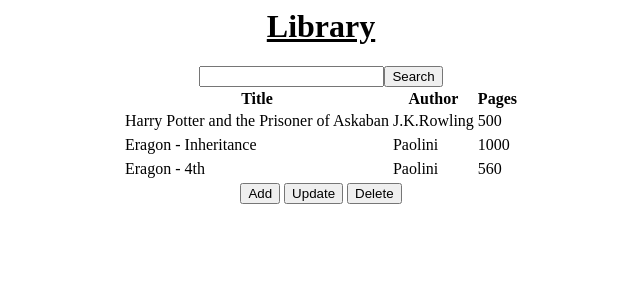
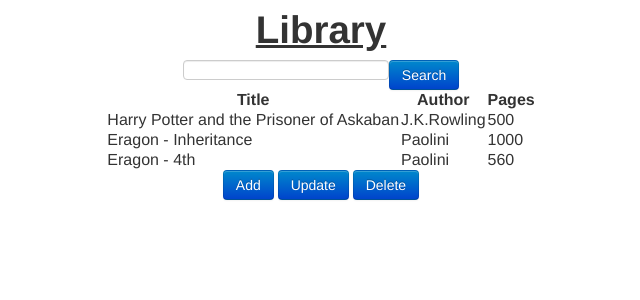
Before and after one commit to RaghavRamesh/Bibliothecam, a Django app: page /books/ in a window 1280 px wide. Shown: the top 300 px of the page, without its empty margins (319-959 px from the left). Run offline with Django 3.2, Linux system fonts and the light colour scheme; data comes from the database, SQL or seed files in the repository; parts of the project's set-up code (start-up, migrations or seed data) failed here and were passed over.

Commit message:
Added CSS component to buttons
Added CSS component to buttons in index.html using Bootstrap

```diff
--- a/django/templates/books/index.html
+++ b/django/templates/books/index.html
@@ -1,4 +1,29 @@
 <html>
+<link rel = "stylesheet" type = "text/css" href = "bootstrap.css">
+<style type = "text/css">
+	.btn-primary {
+	color: #ffffff;
+	text-shadow: 0 -1px 0 rgba(0, 0, 0, 0.25);
+	background-color: #006dcc;
+	*background-color: #0044cc;
+	background-image: -moz-linear-gradient(top, #0088cc, #0044cc);
+	background-image: -webkit-gradient(linear, 0 0, 0 100%, from(#0088cc), to(#0044cc));
+	background-image: -webkit-linear-gradient(top, #0088cc, #0044cc);
+	background-image: -o-linear-gradient(top, #0088cc, #0044cc);
+	background-image: linear-gradient(to bottom, #0088cc, #0044cc);
+	background-repeat: repeat-x;
+	border-color: #0044cc #0044cc #002a80;
+	border-color: rgba(0, 0, 0, 0.1) rgba(0, 0, 0, 0.1) rgba(0, 0, 0, 0.25);
+	filter: progid:DXImageTransform.Microsoft.gradient(startColorstr='#ff0088cc', endColorstr='#ff0044cc', GradientType=0);
+	filter: progid:DXImageTransform.Microsoft.gradient(enabled=false);
+	}
+	button.btn,
+	input[type="submit"].btn {
+	*padding-top: 3px;
+	*padding-bottom: 3px;
+	}
+</style>
+
 	<head>
 		<title>Library</title>
 		<center>
@@ -8,7 +33,7 @@
 
 	<body>
 		<center>
-		<input type="text" name="firstname"><button>Search</button><br>
+		<input type="text" name="search"><button class = "btn btn-primary">Search</button><br>
 		</center>
 		<center>
 		{% if books_list %}
@@ -29,9 +54,9 @@
 		{% endif %}
 		</center>
 		<center>
-		<button>Add</button>
-		<button>Update</button>
-		<button>Delete</button>
+		<button class = "btn btn-primary">Add</button>
+		<button class = "btn btn-primary">Update</button>
+		<button class = "btn btn-primary">Delete</button>
 		</center>
 	</body>
 </html>
```
